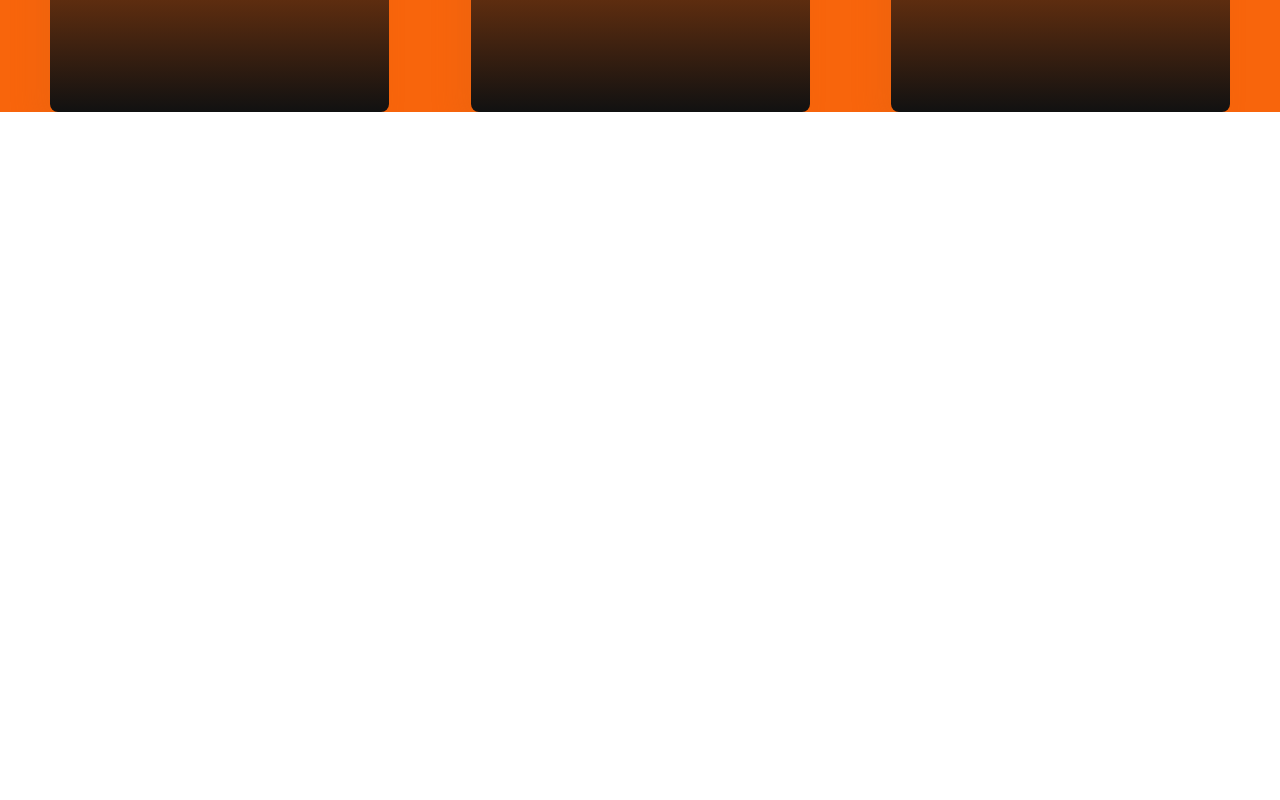
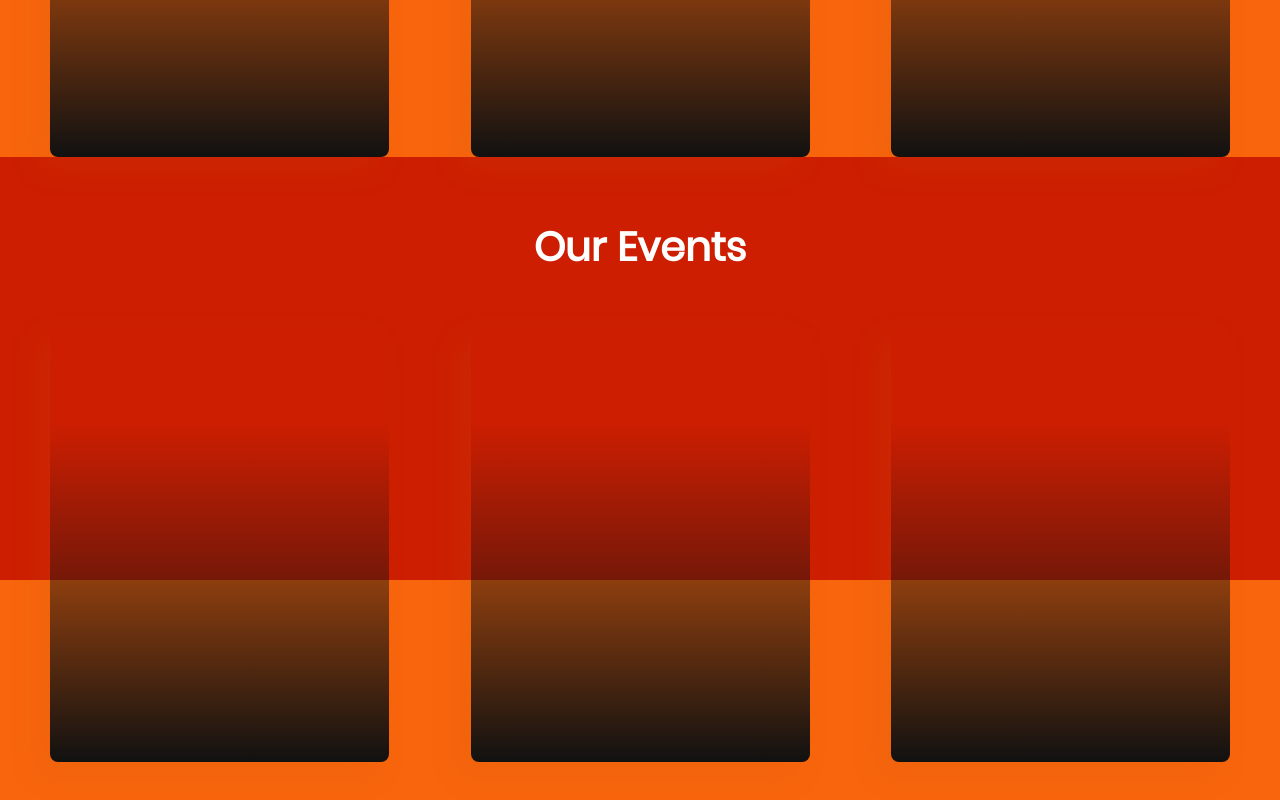
Before and after one commit to chiru-hub/MicMellows, a Nuxt app: page / in a window 1280 px wide. Shown: the part 938-1738 px from the top of the page. Before the commit the page ends 1050 px from the top, so only its background shows below. Built offline with nearby package versions, Linux system fonts and the light colour scheme.

Commit message:
parts addded

```diff
--- a/pages/index.vue
+++ b/pages/index.vue
@@ -8,18 +8,28 @@
             class="text-left sm:w-auto md:w-3/5 mt-10 mx-auto"
           >Lorem ipsum dolor sit, amet consectetur adipisicing elit. Sunt officia nemo quasi harum praesentium recusandae porro odit doloribus, quod at.</p>
         </div>
-        <div class="px-0 md:px-64 pt-20 flex md:flex-row flex-col justify-between">
+        <div class="px-0 md:px-64 pb-40 pt-20 flex md:flex-row flex-col justify-between">
           <div class="first-part-cards"></div>
           <div class="first-part-cards"></div>
           <div class="first-part-cards"></div>
         </div>
         <div class="px-0 md:px-20">
-          <h1 class="text-center md:pt-32 md:pb-10">Featured Courses</h1>
-          <div class="flex md:flex-row flex-col justify-between">
+          <h1 class="text-center md:pb-20">Featured Courses</h1>
+          <div class="flex md:flex-row justify-between">
             <div class="first-part-cards2"></div>
             <div class="first-part-cards2"></div>
             <div class="first-part-cards2"></div>
           </div>
+        </div>
+      </div>
+    </div>
+    <div class="second-part">
+      <div class="lg:container pb-40">
+        <h1 class="text-center pt-24 pb-20">Our Events</h1>
+        <div class="flex md:flex-row justify-between px-0 md:px-20">
+          <div class="second-part-cards2"></div>
+          <div class="second-part-cards2"></div>
+          <div class="second-part-cards2"></div>
         </div>
       </div>
     </div>
@@ -63,4 +73,27 @@
     );
   }
 }
+
+.second-part {
+  background-image: linear-gradient(#cd1e01 60%, #f8650c 40%);
+  h1 {
+    color: white;
+    font-size: 4rem;
+    font-weight: 800;
+  }
+
+  &-cards2 {
+    width: 339px;
+    height: 435px;
+    object-fit: contain;
+    border-radius: 8px;
+    box-shadow: -12px 12px 30px 0 rgba(199, 93, 23, 0.16);
+    background-image: linear-gradient(
+      to bottom,
+      rgba(0, 0, 0, 0),
+      rgba(4, 4, 4, 0) 22%,
+      #111111
+    );
+  }
+}
 </style>
```
